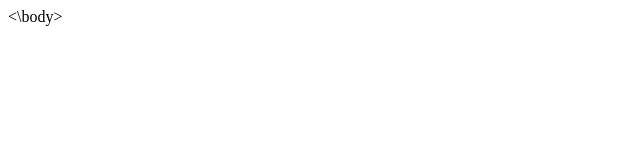
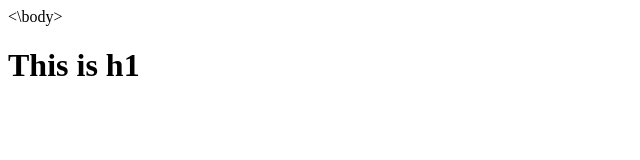
Before and after one commit to kvslearn/hello_world, a plain HTML site: page index.html in a window 1280 px wide. Shown: the whole page, without its empty margins (0-640 px from the left). Drawn offline with Linux system fonts and the light colour scheme.

Commit message:
Update index.html

```diff
--- a/index.html
+++ b/index.html
@@ -1,3 +1,4 @@
 <head>
 	<body><\body>
-		<head></head>
+		<h1>This is h1</h1>
+		</head>
```
